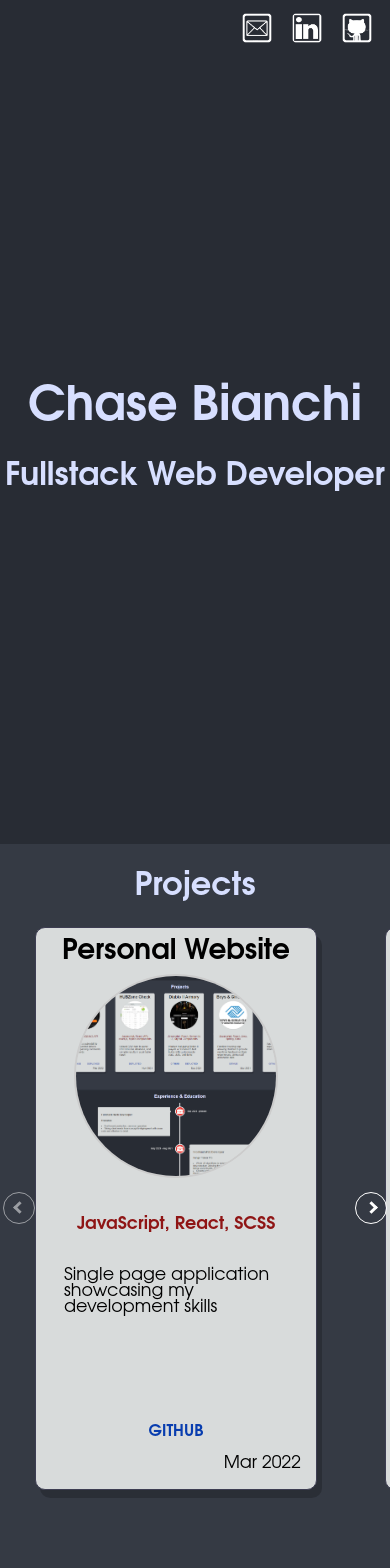
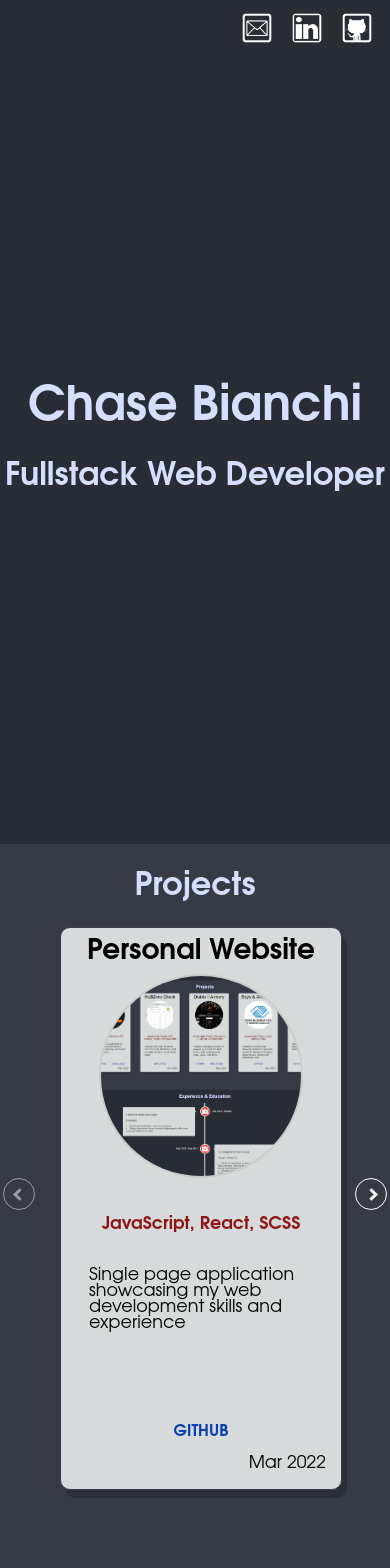
Before and after one commit to ChaseBianchi/portfolio2022, a React (Create React App) app: page / in a window 390 px wide. Shown: the top 1568 px of the page. Built offline with nearby package versions, Linux system fonts and the light colour scheme.

Commit message:
Add readme, editing text, cleanup

```diff
--- a/package.json
+++ b/package.json
@@ -10,9 +10,7 @@
     "emailjs": "^3.7.0",
     "node-sass": "^7.0.1",
     "react": "^17.0.2",
-    "react-burger-menu": "^3.0.6",
     "react-dom": "^17.0.2",
-    "react-hover-video-player": "^9.4.0",
     "react-scripts": "5.0.0",
     "react-vertical-timeline-component": "^3.5.2",
     "web-vitals": "^2.1.4"
--- a/src/App.scss
+++ b/src/App.scss
@@ -167,7 +167,7 @@ h1 {
   background-color: #353a44;
   width: 100%;
   height: auto;
-  padding-bottom: 100px;
+  padding-bottom: 70px;
   align-items: flex-start;
   position: relative;
 }
@@ -191,6 +191,7 @@ h1 {
   top: 45%;
   z-index: 99;
 }
+
 .arrow {
   border: solid rgb(255, 255, 255);
   border-width: 0 3px 3px 0;
@@ -211,14 +212,9 @@ h1 {
 .rightArrowWrapper {
   right: 3px;
 }
+
 .projectContainer {
   height: 590px;
-  // border: 1px solid rgb(61, 61, 82);
-  // border-radius: 10px;
-  // display: flex;
-  // flex-flow: row nowrap;
-  // align-items: center;
-  // justify-content: flex-start;
   position: relative;
   overflow: hidden;
   margin-left: 35px;
@@ -655,12 +651,7 @@ $peakopacity: 0.7;
     left: 30px;
     top: 30px;
   }
-  .projectContainer{
-    width: 80%;
-  }
-  // #experience{
-  //   height: 1400px;
-  // }
+
   .aboutContainer{
     flex-flow: column nowrap;
   }
@@ -668,7 +659,8 @@ $peakopacity: 0.7;
     order: 1
   }
   .textContainer{
-    order: 2
+    order: 2;
+    width: 80%;
   }
 }
 
@@ -679,7 +671,18 @@ $peakopacity: 0.7;
   .projectTileContainer{
     // min-width: 99%;
   }
-  // #experience{
-  //   height: 1450px;
-  // }
+  .projectContainer{
+    margin-left: 70px;
+  }
 }
+@media screen and (max-width: 410px) {
+  .projectContainer{
+    margin-left: 60px;
+  }
+}
+
+@media screen and (max-width: 375px) {
+  .projectContainer{
+    margin-left: 35px;
+  }
+}
--- a/src/Components/About.js
+++ b/src/Components/About.js
@@ -3,15 +3,18 @@ import React from 'react'
 function About() {
   return (
     <div id='about' className="comp-wrapper">
-        <h2>About me</h2>
+        <h2>About</h2>
         <div className="aboutContainer">
           <div className="textContainer">
             <h3>Chase Bianchi</h3>
             <h4>Fullstack Web Developer in Boston</h4>
             <p>
-              Hard working developer with a history of learning, problem solving, and critical thinking.
+              {/* Hard working developer with a history of learning, problem solving, and critical thinking.
               I flourish in team settings as a good communicator, listener, follower, and leader when given the opportunity.
-              Fullstack Web Development graduate from Bloom Institute of Technology.
+              Fullstack Web Development graduate from Bloom Institute of Technology. */}
+              Graduated from Bloom Institute of Technology in 2021.
+              Experienced with agile, scrum, and CI/CD team methodologies.
+              Familiar with unit and integration testing frameworks.
             </p>
             <p>
               Frontend: JavaScript, React, Redux, CSS, HTML
--- a/src/Components/ProjectTile.js
+++ b/src/Components/ProjectTile.js
@@ -1,20 +1,9 @@
 import React from 'react'
-// {
-//     name: 'Reddit Bot',
-//     date: 'Feb 2022',
-//     dev: 'backend',
-//     tech: 'Python, SQLite3, API',
-//     desc: 'Bot designed to crawl a reddit sub and serve up requested data to users',
-//     video: '',
-//     image: '',
-//     git: 'https://github.com/ChaseBianchi/Reddit-Bot',
-//     deploy: 'https://www.reddit.com/user/Diablo-Bot/',
-// },
+
 function ProjectTile(props) {
-  const { isActive, arrInd, slideIndex, data, leftPx} = props
+  const { data, leftPx} = props
   const {name, date, dev, tech, desc, video, image, git, deploy} = data
   console.log(leftPx)
-  const isActiveStyle = isActive ? {left: `${350*(slideIndex-arrInd)}px`} : {left: '-400px'}
   return (
     <div style={{left: leftPx}} className="tileWrapper">
       <div className="projectTileContainer">
--- a/src/Components/Projects.js
+++ b/src/Components/Projects.js
@@ -8,7 +8,7 @@ const projectArr = [
         date: 'Mar 2022',
         dev: 'frontend',
         tech: 'JavaScript, React, SCSS',
-        desc: 'Single page application showcasing my development skills',
+        desc: 'Single page application showcasing my web development skills and experience',
         video: '',
         image: 'portfolio.png',
         git: 'https://github.com/ChaseBianchi/portfolio2022',
@@ -88,13 +88,12 @@ function Projects() {
     const handleRightArrow = ()=>{
         if(slideIndex!==projectArr.length-1){setSlideIndex(slideIndex+1)}
     }
-    const filteredProjects = projectArr.filter(proj => proj.id>=slideIndex)
   return (
     <div id='projects' className="comp-wrapper">
         <h2>Projects</h2>
         <div onClick={handleLeftArrow} style={slideIndex===0 ? {opacity: '50%'} : {opacity: '100%'}}className="arrowWrapper leftArrowWrapper"><i className="arrow left"></i></div>
         <div style={{width: `${350*projectArr.length}px`}} className="projectContainer">
-                {projectArr.map(proj=><ProjectTile slideIndex={slideIndex} isActive={proj.id<slideIndex ? false : true} key={proj.id} arrInd={proj.id} data={proj} leftPx={`${350*(proj.id-slideIndex)}px`}/>)}
+                {projectArr.map(proj=><ProjectTile  key={proj.id} data={proj} leftPx={`${350*(proj.id-slideIndex)}px`}/>)}
         </div>
         <div onClick={handleRightArrow} style={slideIndex===projectArr.length-1 ? {opacity: '50%'} : {opacity: '100%'}} className="arrowWrapper rightArrowWrapper"><i className="arrow right"></i></div>
     </div>
```
Also changed, not shown: 1 other file (tests, documents, lock files or other folders).
